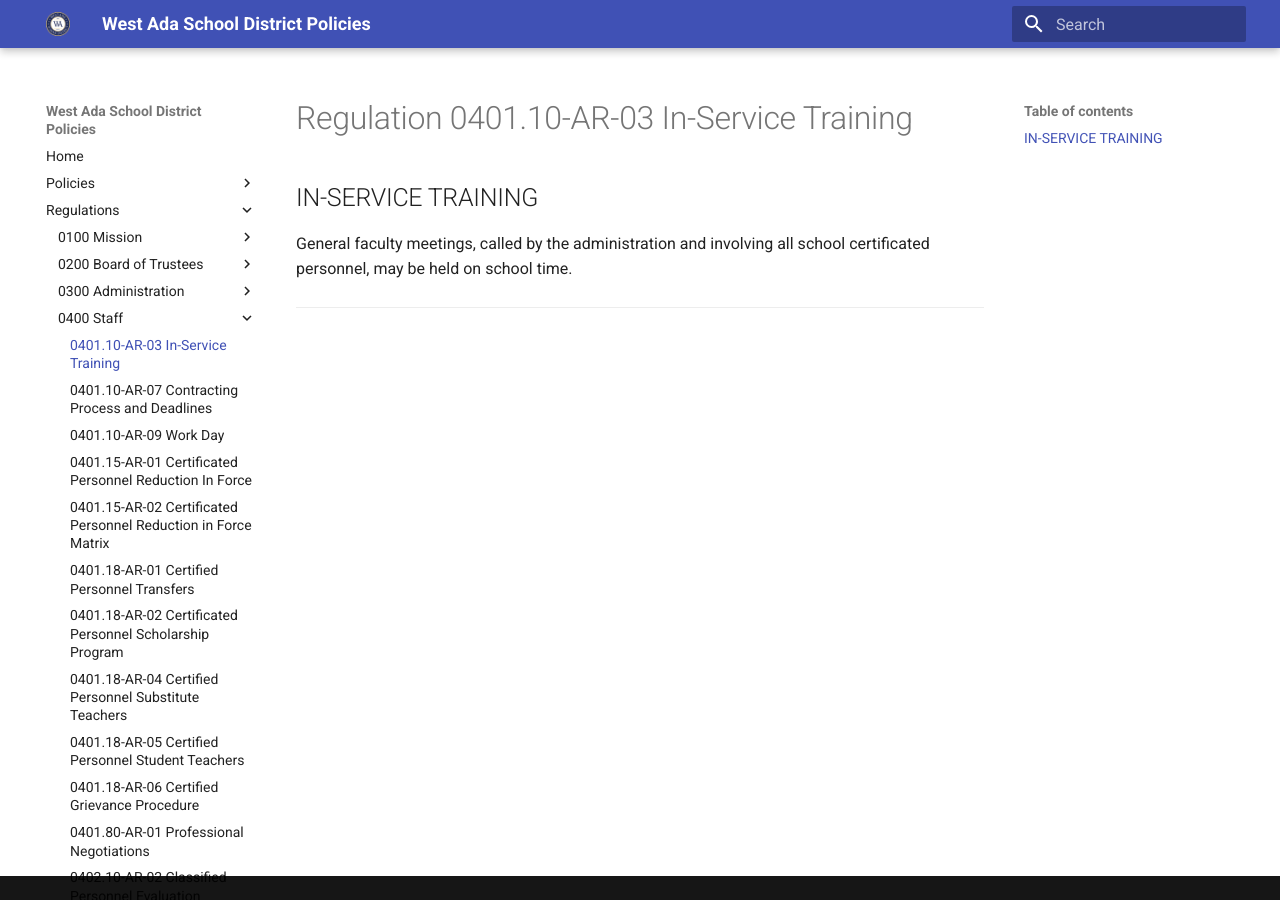
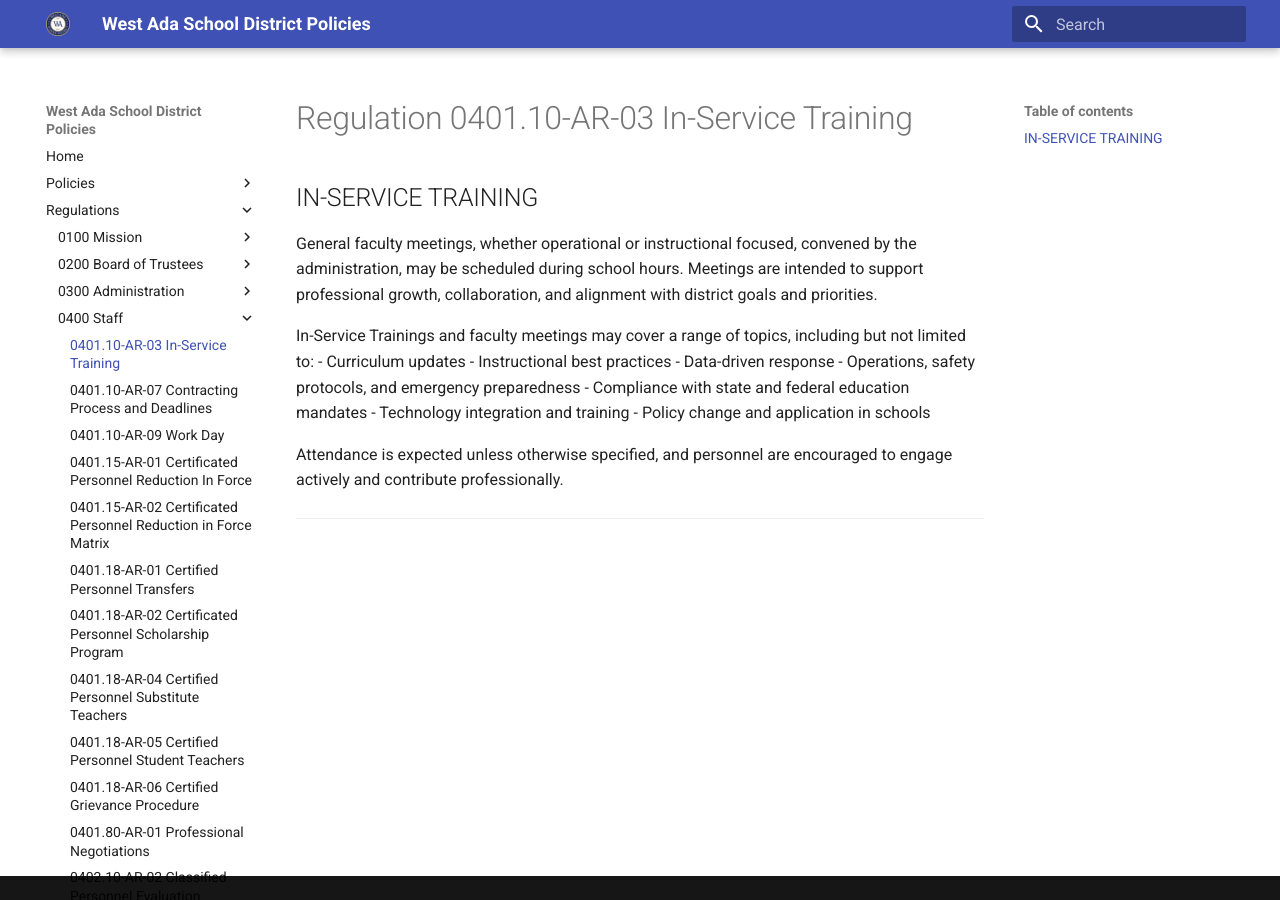
Before and after one commit to westada/section-400-hr-policy-review, an MkDocs documentation site: the page built from docs/regulations/0400-Staff/0401.10-AR-03.md, in a window 1280 px wide. Built offline with MkDocs 1.6.1 and Material for MkDocs 9.7.7, drawn with Linux system fonts in a browser that asks for light colours.

Commit message:
Updates to InService Trx AR

```diff
--- a/docs/regulations/0400-Staff/0401.10-AR-03.md
+++ b/docs/regulations/0400-Staff/0401.10-AR-03.md
@@ -6,4 +6,15 @@ title: 0401.10-AR-03 In-Service Training
 
 ## IN-SERVICE TRAINING
 
-General faculty meetings, called by the administration and involving all school certificated personnel, may be held on school time.
+General faculty meetings, whether operational or instructional focused, convened by the administration, may be scheduled during school hours. Meetings are intended to support professional growth, collaboration, and alignment with district goals and priorities.
+
+In-Service Trainings and faculty meetings may cover a range of topics, including but not limited to:
+- Curriculum updates
+- Instructional best practices
+- Data-driven response
+- Operations, safety protocols, and emergency preparedness
+- Compliance with state and federal education mandates
+- Technology integration and training
+- Policy change and application in schools
+
+Attendance is expected unless otherwise specified, and personnel are encouraged to engage actively and contribute professionally.
```
